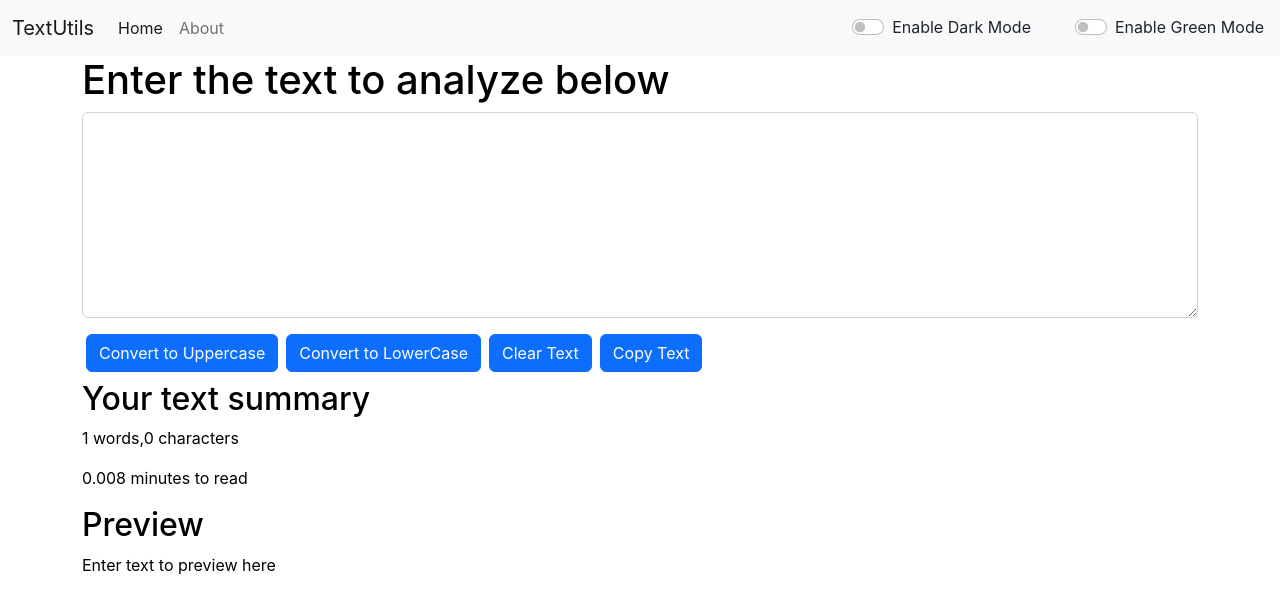
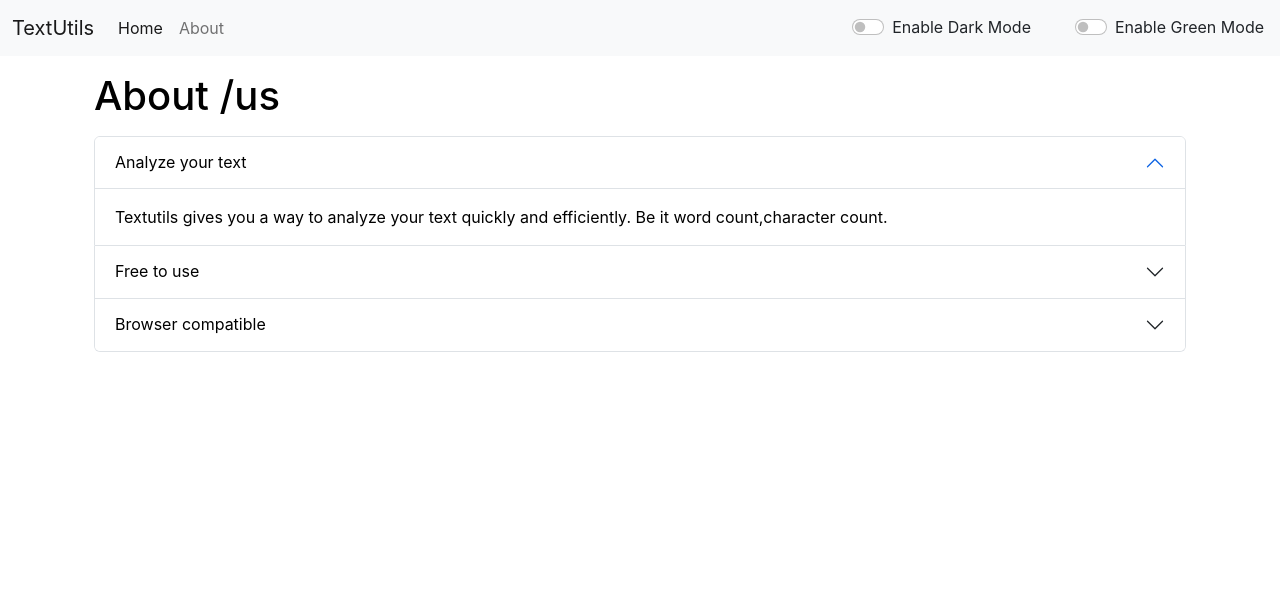
Before and after one commit to usernotavailable123/textutils, a React (Create React App) app: page /about in a window 1280 px wide. Shown: the top 612 px of the page. Built offline with nearby package versions, Linux system fonts and the light colour scheme.

Commit message:
change about component data

```diff
--- a/package.json
+++ b/package.json
@@ -1,5 +1,4 @@
 {
-  "homepage": "https://usernotavailable123.github.io/textutils",
   "name": "textutils",
   "version": "0.1.0",
   "private": true,
@@ -7,7 +6,6 @@
     "@testing-library/jest-dom": "^5.16.4",
     "@testing-library/react": "^13.3.0",
     "@testing-library/user-event": "^13.5.0",
-    "gh-pages": "^4.0.0",
     "react": "^18.2.0",
     "react-dom": "^18.2.0",
     "react-router-dom": "^6.3.0",
--- a/src/App.js
+++ b/src/App.js
@@ -50,7 +50,7 @@
   return (
    <>
    {/* because github deployment is not compatible with react router we are removing it.  */}
-    {/* <Router>
+    <Router>
       <Navbar title="TextUtils" aboutText="About" mode={mode} toggleMode = {toggleMode} setGreenMode = {setGreenMode}/>
       <Alert alert = {alert}/>
       <div className='container'>
@@ -61,10 +61,10 @@
           </Route>
         </Routes>
       </div>
-    </Router> */}
-    <Navbar title="TextUtils" aboutText="About" mode={mode} toggleMode = {toggleMode} setGreenMode = {setGreenMode}/>
+    </Router>
+    {/* <Navbar title="TextUtils" aboutText="About" mode={mode} toggleMode = {toggleMode} setGreenMode = {setGreenMode}/>
     <Alert alert = {alert}/>
-    <TextForm heading="Enter the text to analyze below" mode = {mode} showAlert = {showAlert}/>
+    <TextForm heading="Enter the text to analyze below" mode = {mode} showAlert = {showAlert}/>  */}
    </>
   );
 }
--- a/src/components/About.js
+++ b/src/components/About.js
@@ -30,43 +30,44 @@
             <div className="accordion-item">
                 <h2 className="accordion-header" id="headingOne">
                 <button className="accordion-button" type="button" data-bs-toggle="collapse" data-bs-target="#collapseOne" style = {myStyle} aria-expanded="true" aria-controls="collapseOne">
-                    Accordion Item #1
+                    Analyze your text
                 </button>
                 </h2>
                 <div id="collapseOne" className="accordion-collapse collapse show" aria-labelledby="headingOne" data-bs-parent="#accordionExample">
                 <div className="accordion-body" style = {myStyle}>
-                    <strong>This is the first item's accordion body.</strong> It is shown by default, until the collapse plugin adds the appropriate classes that we use to style each element. These classes control the overall appearance, as well as the showing and hiding via CSS transitions. You can modify any of this with custom CSS or overriding our default variables. It's also worth noting that just about any HTML can go within the <code>.accordion-body</code>, though the transition does limit overflow.
+                    Textutils gives you a way to analyze your text quickly and efficiently. Be it word count,character count.
                 </div>
                 </div>
             </div>
             <div className="accordion-item">
                 <h2 className="accordion-header" id="headingTwo">
                 <button className="accordion-button collapsed" type="button" style = {myStyle} data-bs-toggle="collapse" data-bs-target="#collapseTwo" aria-expanded="false" aria-controls="collapseTwo">
-                    Accordion Item #2
+                    Free to use
                 </button>
                 </h2>
                 <div id="collapseTwo" className="accordion-collapse collapse" aria-labelledby="headingTwo" data-bs-parent="#accordionExample">
                 <div className="accordion-body" style = {myStyle}>
-                    <strong>This is the second item's accordion body.</strong> It is hidden by default, until the collapse plugin adds the appropriate classes that we use to style each element. These classes control the overall appearance, as well as the showing and hiding via CSS transitions. You can modify any of this with custom CSS or overriding our default variables. It's also worth noting that just about any HTML can go within the <code>.accordion-body</code>, though the transition does limit overflow.
+                    TextUtils is a free character counter tool that provides instant character count and  word
+                    stastics for a given text. TextUtils reports the number of words and characters.
+                    Thus it is suitable for writing text with word/ character limit.
                 </div>
                 </div>
             </div>
             <div className="accordion-item">
                 <h2 className="accordion-header" id="headingThree">
                 <button className="accordion-button collapsed" type="button" data-bs-toggle="collapse" style = {myStyle} data-bs-target="#collapseThree" aria-expanded="false" aria-controls="collapseThree">
-                    Accordion Item #3
+                    Browser compatible
                 </button>
                 </h2>
                 <div id="collapseThree" className="accordion-collapse collapse" aria-labelledby="headingThree" data-bs-parent="#accordionExample">
                 <div className="accordion-body" style = {myStyle}>
-                    <strong>This is the third item's accordion body.</strong> It is hidden by default, until the collapse plugin adds the appropriate classes that we use to style each element. These classes control the overall appearance, as well as the showing and hiding via CSS transitions. You can modify any of this with custom CSS or overriding our default variables. It's also worth noting that just about any HTML can go within the <code>.accordion-body</code>, though the transition does limit overflow.
+                    This word counter softwareworks in any web browsers such as Chrome, Firefox, Internet Explorer, Safari, Opera.
+                    It suits to count characters in facebook, blog,books, excel document, pdf document, essays, etc.
                 </div>
                 </div>
             </div>
         </div>
-        <div className="container my-3">
-            <button type='button' className='btn btn-primary' onClick={toggleStyle}>{btntext}</button>
-        </div>
+
     </div>
   )
 }
--- a/src/components/Navbar.js
+++ b/src/components/Navbar.js
@@ -1,21 +1,22 @@
 import React from 'react'
 import PropTypes from 'prop-types';
+import { Link } from 'react-router-dom';
 
 export default function Navbar(props) {
   return (
     <nav className={`navbar navbar-expand-lg navbar-${props.mode} bg-${props.mode}`} style={{backgroundColor:props.mode ==='green'?'green':'white'}}>
   <div className="container-fluid">
-    <a className="navbar-brand" href="#">{props.title}</a>
+    <Link className="navbar-brand" to="/">{props.title}</Link>
     <button className="navbar-toggler" type="button" data-bs-toggle="collapse" data-bs-target="#navbarSupportedContent" aria-controls="navbarSupportedContent" aria-expanded="false" aria-label="Toggle navigation">
       <span className="navbar-toggler-icon"></span>
     </button>
     <div className="collapse navbar-collapse" id="navbarSupportedContent">
       <ul className="navbar-nav me-auto mb-2 mb-lg-0">
         <li className="nav-item">
-          <a className="nav-link active" aria-current="page" href="#">Home</a>
+          <Link className="nav-link active" aria-current="page" to="/">Home</Link>
         </li>
         <li className="nav-item">
-          <a className="nav-link" href="/about">{props.aboutText}</a>
+          <Link className="nav-link" to="/about">{props.aboutText}</Link>
         </li>
       </ul>
 
--- a/src/components/TextForm.js
+++ b/src/components/TextForm.js
@@ -39,14 +39,14 @@
             <textarea className="form-control" value={text} onChange = {handleOnChange} rows="8" style = {{backgroundColor:props.mode==='dark'?'grey':'white',
             color: props.mode === 'dark'?'white':'black'}} id = 'myBox'></textarea>
             </div>
-            <button className={`btn btn-${props.mode ==='green'?'success':'primary'} mx-1`} onClick={handleUpClick}> Convert to Uppercase</button>
-            <button className={`btn btn-${props.mode ==='green'?'success':'primary'} mx-1`} onClick={handleLoClick}> Convert to LowerCase</button>
-            <button className={`btn btn-${props.mode ==='green'?'success':'primary'} mx-1`} onClick={handleClearClick}> Clear Text</button>
-            <button className={`btn btn-${props.mode ==='green'?'success':'primary'} mx-1`} onClick={handleCopy}> Copy Text</button>
+            <button className={`btn btn-${props.mode ==='green'?'success':'primary'} mx-1 my-1`} onClick={handleUpClick}> Convert to Uppercase</button>
+            <button className={`btn btn-${props.mode ==='green'?'success':'primary'} mx-1 my-1`} onClick={handleLoClick}> Convert to LowerCase</button>
+            <button className={`btn btn-${props.mode ==='green'?'success':'primary'} mx-1 my-1`} onClick={handleClearClick}> Clear Text</button>
+            <button className={`btn btn-${props.mode ==='green'?'success':'primary'} mx-1 my-1`} onClick={handleCopy}> Copy Text</button>
         </div>
         <div className='container my-2' style = {{color:props.mode==='dark'?'white':'black'}}>
             <h2>Your text summary</h2>
-            <p>{text.split(" ").length} words,{text.length} characters</p>
+            <p>{text.split(" ").filter((element) =>{return element.length!== 0 }).length} words,{text.length} characters</p>
             <p>{0.008* text.split(" ").length} minutes to read</p>
             <h2>Preview</h2>
             <p>{text.length > 0? text:'Enter text to preview here'}</p>
```
Also changed, not shown: 1 other file (tests, documents, lock files or other folders).
